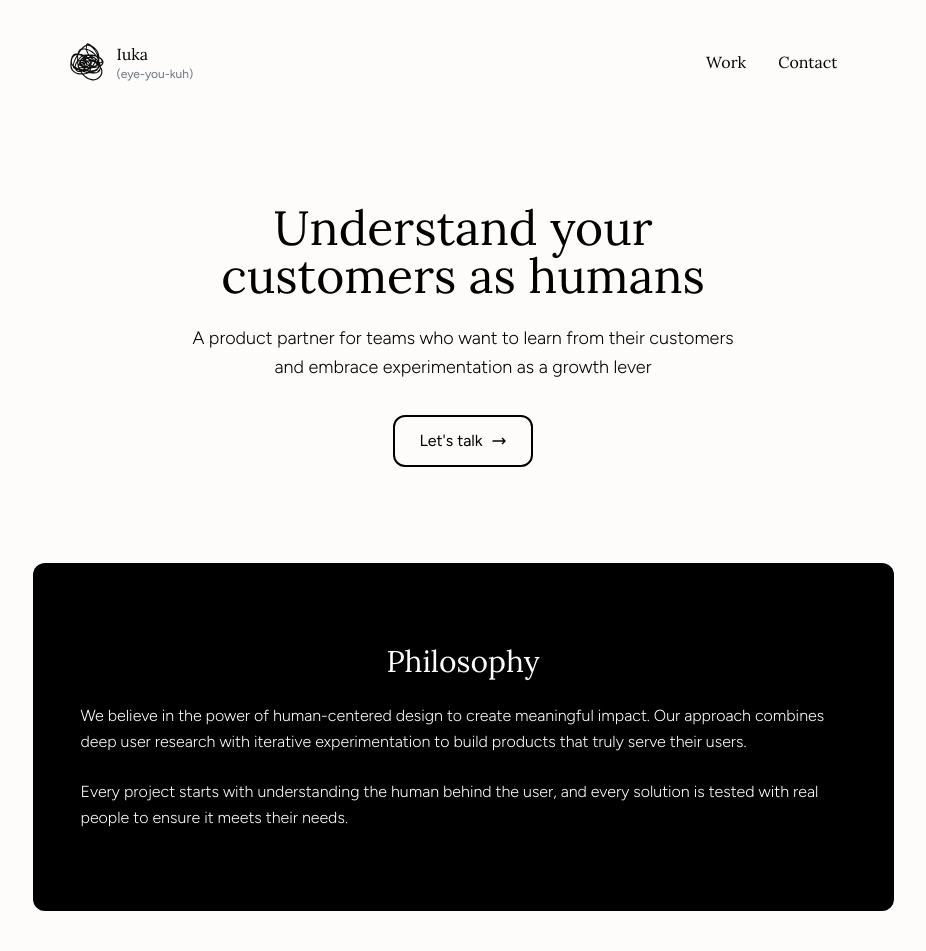
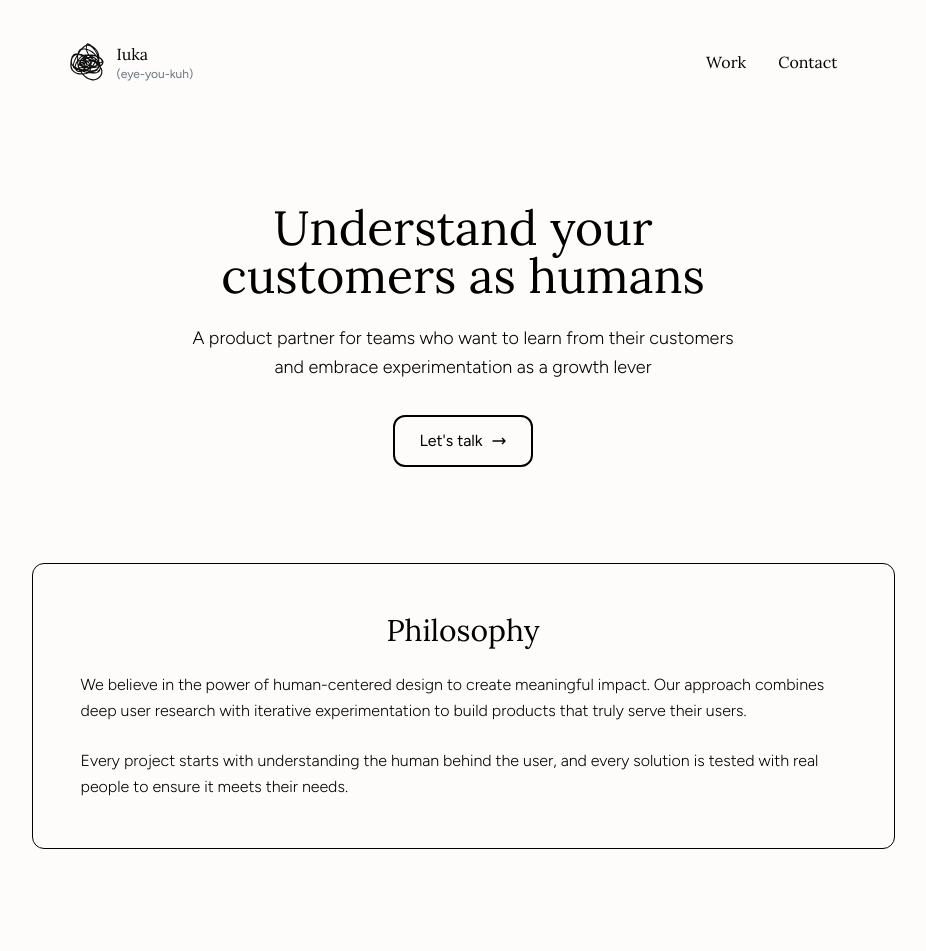
Before and after one commit to owen-myers/teach-to-site-v2, a Next.js app: page / in a window 1280 px wide. Shown: the top 951 px of the page, without its empty margins (177-1103 px from the left). Built offline with nearby package versions, Linux system fonts and the light colour scheme; a web font is replaced by a local one.

Commit message:
update philo section and sitemap

```diff
--- a/app/page.tsx
+++ b/app/page.tsx
@@ -41,7 +41,7 @@ export default function Home() {
         </div>
       </div>
       <div className="flex justify-center items-center">
-        <div className="bg-black text-white py-20 m-4 rounded-xl max-w-[1000px] pl-12 pr-12">
+        <div className="border border-black py-12 m-4 rounded-xl max-w-[1000px] pl-12 pr-12">
           <div className="w-full">
             <div className="flex flex-col items-center text-center md:max-w-[765px]">
               <div>
```
Also changed, not shown: 1 other file (tests, documents, lock files or other folders).
